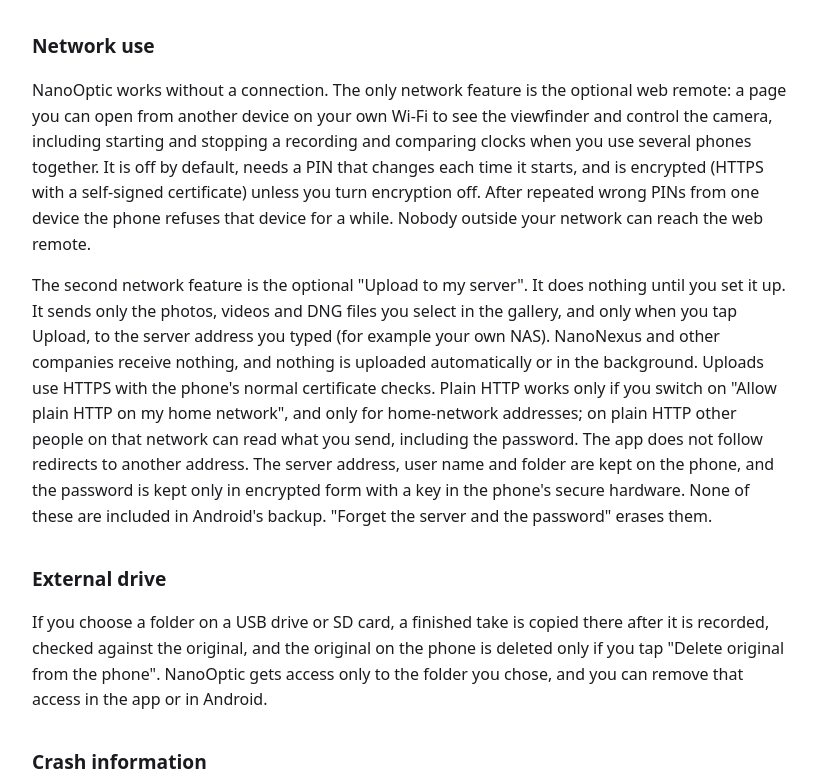
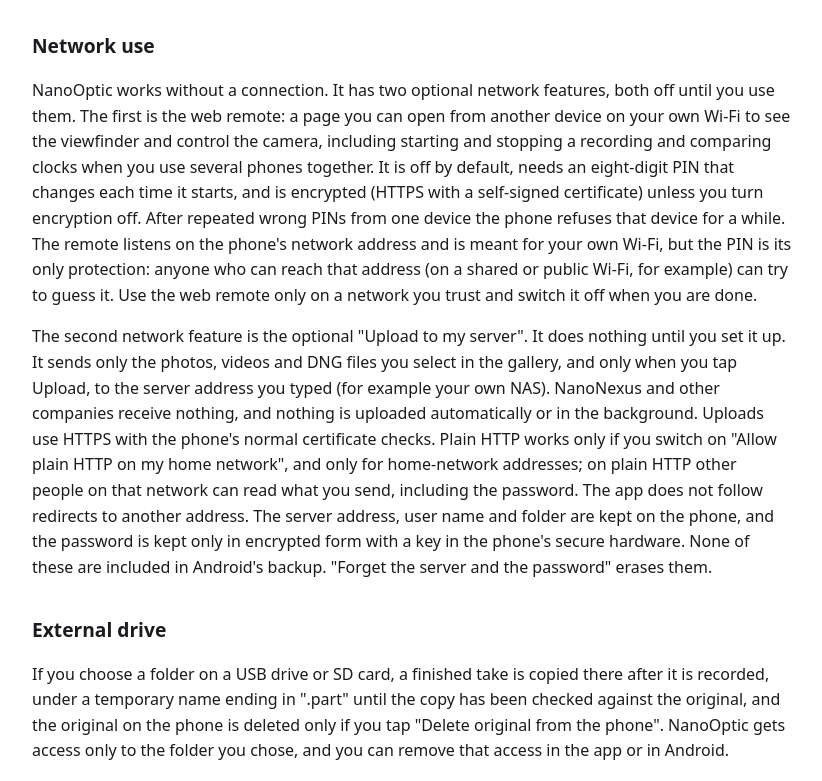
Before and after one commit to muskymass/nanooptic-privacy, a plain HTML site: page index.html in a window 1280 px wide. Shown: the part 1666-2447 px from the top of the page, without its empty margins (228-1050 px from the left). Drawn offline with Linux system fonts and the light colour scheme.

Commit message:
Privacy policy: correct web remote wording, eight-digit PIN, drive copy detail

```diff
--- a/index.html
+++ b/index.html
@@ -46,11 +46,11 @@
 <p>Voice commands and the teleprompter's "follow my voice" are off by default. When you turn one on, NanoOptic uses the speech recognition service built into Android. NanoOptic asks it to work on the phone when it can, but depending on your phone the service (usually Google's) may send the audio to its provider to turn it into text. NanoOptic does not record, store or send that audio itself, and the provider's own terms apply to it. "Follow my voice" is switched off while a video is recording.</p>
 
 <h2>Network use</h2>
-<p>NanoOptic works without a connection. The only network feature is the optional web remote: a page you can open from another device on your own Wi-Fi to see the viewfinder and control the camera, including starting and stopping a recording and comparing clocks when you use several phones together. It is off by default, needs a PIN that changes each time it starts, and is encrypted (HTTPS with a self-signed certificate) unless you turn encryption off. After repeated wrong PINs from one device the phone refuses that device for a while. Nobody outside your network can reach the web remote.</p>
+<p>NanoOptic works without a connection. It has two optional network features, both off until you use them. The first is the web remote: a page you can open from another device on your own Wi-Fi to see the viewfinder and control the camera, including starting and stopping a recording and comparing clocks when you use several phones together. It is off by default, needs an eight-digit PIN that changes each time it starts, and is encrypted (HTTPS with a self-signed certificate) unless you turn encryption off. After repeated wrong PINs from one device the phone refuses that device for a while. The remote listens on the phone's network address and is meant for your own Wi-Fi, but the PIN is its only protection: anyone who can reach that address (on a shared or public Wi-Fi, for example) can try to guess it. Use the web remote only on a network you trust and switch it off when you are done.</p>
 <p>The second network feature is the optional "Upload to my server". It does nothing until you set it up. It sends only the photos, videos and DNG files you select in the gallery, and only when you tap Upload, to the server address you typed (for example your own NAS). NanoNexus and other companies receive nothing, and nothing is uploaded automatically or in the background. Uploads use HTTPS with the phone's normal certificate checks. Plain HTTP works only if you switch on "Allow plain HTTP on my home network", and only for home-network addresses; on plain HTTP other people on that network can read what you send, including the password. The app does not follow redirects to another address. The server address, user name and folder are kept on the phone, and the password is kept only in encrypted form with a key in the phone's secure hardware. None of these are included in Android's backup. "Forget the server and the password" erases them.</p>
 
 <h2>External drive</h2>
-<p>If you choose a folder on a USB drive or SD card, a finished take is copied there after it is recorded, checked against the original, and the original on the phone is deleted only if you tap "Delete original from the phone". NanoOptic gets access only to the folder you chose, and you can remove that access in the app or in Android.</p>
+<p>If you choose a folder on a USB drive or SD card, a finished take is copied there after it is recorded, under a temporary name ending in ".part" until the copy has been checked against the original, and the original on the phone is deleted only if you tap "Delete original from the phone". NanoOptic gets access only to the folder you chose, and you can remove that access in the app or in Android.</p>
 
 <h2>Crash information</h2>
 <p>If the app crashes, the details are saved on the phone only. They leave it only if you export the device report and send it yourself.</p>
```
